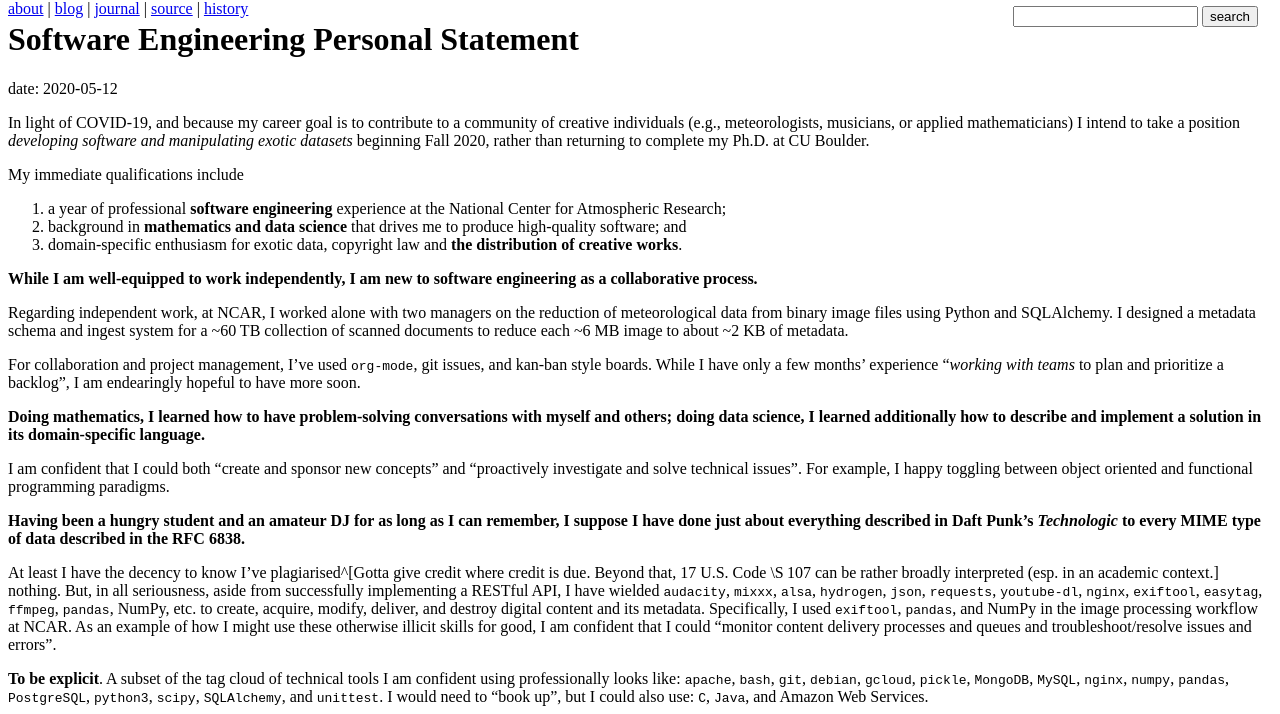
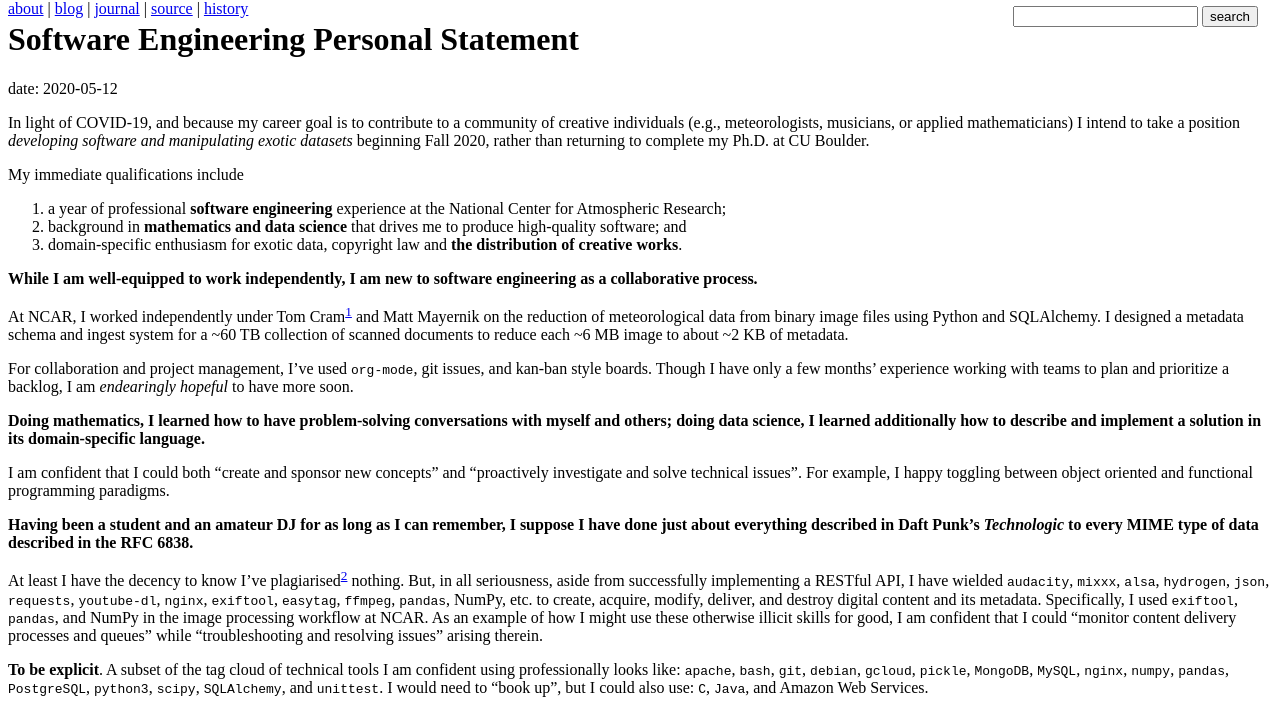
Before and after one commit to coltongrainger/blog, a Jekyll site: the page built from _posts/2020-05-12-software-engineering-personal-statement.md, in a window 1280 px wide. Shown: the part 108-822 px from the top of the page. Built offline with Jekyll 4.4.1, drawn with Linux system fonts in a browser that asks for light colours; our own code applies the rules of GitHub Pages for plain Markdown files; some of the changed text lies outside the part shown.

Commit message:
Revise references and their contact.

```diff
--- a/_posts/2020-05-12-software-engineering-personal-statement.md
+++ b/_posts/2020-05-12-software-engineering-personal-statement.md
@@ -14,19 +14,24 @@
 
 **While I am well-equipped to work independently, I am new to software engineering as a collaborative process.**
 
-Regarding independent work, at NCAR, I worked alone with two managers on the reduction of meteorological data from binary image files using Python and SQLAlchemy. I designed a metadata schema and ingest system for a ~60 TB collection of scanned documents to reduce each ~6 MB image to about ~2 KB of metadata.
+At NCAR, I worked independently under Tom Cram[^tom] and Matt Mayernik on the reduction of meteorological data from binary image files using Python and SQLAlchemy. I designed a metadata schema and ingest system for a ~60 TB collection of scanned documents to reduce each ~6 MB image to about ~2 KB of metadata.
 
-For collaboration and project management, I've used `org-mode`, git issues, and kan-ban style boards. While I have only a few months' experience "*working with teams* to plan and prioritize a backlog", I am endearingly hopeful to have more soon.
+For collaboration and project management, I've used `org-mode`, git issues, and kan-ban style boards. Though I have only a few months' experience working with teams to plan and prioritize a backlog, I am *endearingly hopeful* to have more soon.
 
 **Doing mathematics, I learned how to have problem-solving conversations with myself and others; doing data science, I learned additionally how to describe and implement a solution in its domain-specific language.**
 
 I am confident that I could both "create and sponsor new concepts" and "proactively investigate and solve technical issues". For example, I happy toggling between object oriented and functional programming paradigms.
 
-**Having been a hungry student and an amateur DJ for as long as I can remember, I suppose I have done just about everything described in Daft Punk's _Technologic_ to every MIME type of data described in the RFC 6838.**
+**Having been a student and an amateur DJ for as long as I can remember, I suppose I have done just about everything described in Daft Punk's _Technologic_ to every MIME type of data described in the RFC 6838.**
 
-At least I have the decency to know I've plagiarised^[Gotta give credit where credit is due. Beyond that, 17 U.S. Code \S 107 can be rather broadly interpreted (esp. in an academic context.] nothing. But, in all seriousness, aside from successfully implementing a RESTful API, I have wielded `audacity`, `mixxx`, `alsa`, `hydrogen`, `json`, `requests`, `youtube-dl`, `nginx`, `exiftool`, `easytag`, `ffmpeg`, `pandas`, NumPy, etc. to create, acquire, modify, deliver, and destroy digital content and its metadata. Specifically, I used `exiftool`, `pandas`, and NumPy in the image processing workflow at NCAR. As an example of how I might use these otherwise illicit skills for good, I am confident that I could "monitor content delivery processes and queues and troubleshoot/resolve issues and errors".
+At least I have the decency to know I've plagiarised[^fair-use]
+nothing. But, in all seriousness, aside from successfully implementing a RESTful API, I have wielded `audacity`, `mixxx`, `alsa`, `hydrogen`, `json`, `requests`, `youtube-dl`, `nginx`, `exiftool`, `easytag`, `ffmpeg`, `pandas`, NumPy, etc. to create, acquire, modify, deliver, and destroy digital content and its metadata. Specifically, I used `exiftool`, `pandas`, and NumPy in the image processing workflow at NCAR. As an example of how I might use these otherwise illicit skills for good, I am confident that I could "monitor content delivery processes and queues" while "troubleshooting and resolving issues" arising therein.
 
 **To be explicit**. A subset of the tag cloud of technical tools I am confident using professionally looks like:
 `apache`, `bash`, `git`, `debian`, `gcloud`, `pickle`, `MongoDB`, `MySQL`, `nginx`, `numpy`, `pandas`, `PostgreSQL`, `python3`, `scipy`, `SQLAlchemy`, and `unittest`.
 I would need to "book up", but I could also use:
 `C`, `Java`, and Amazon Web Services.
+
+[^fair-use]: Gotta give credit where credit is due. Beyond that, I interpret the definition of fair use in [17 U.S. Code Sec. 107](https://www.law.cornell.edu/uscode/text/17/107) rather broadly.
+
+[^tom]: Tom can be contacted at [tcram@ucar.edu](mailto:tcram@ucar.edu). <https://staff.ucar.edu/users/tcram>.
```
